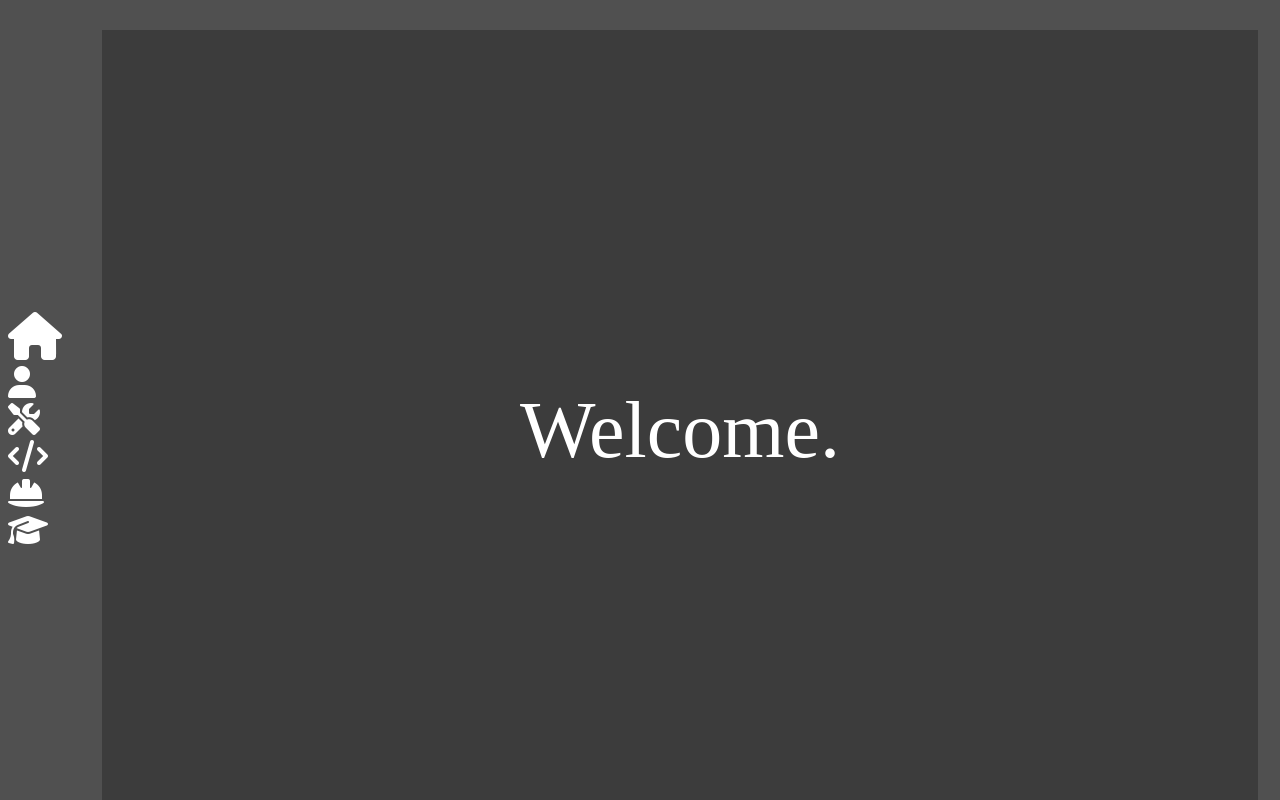
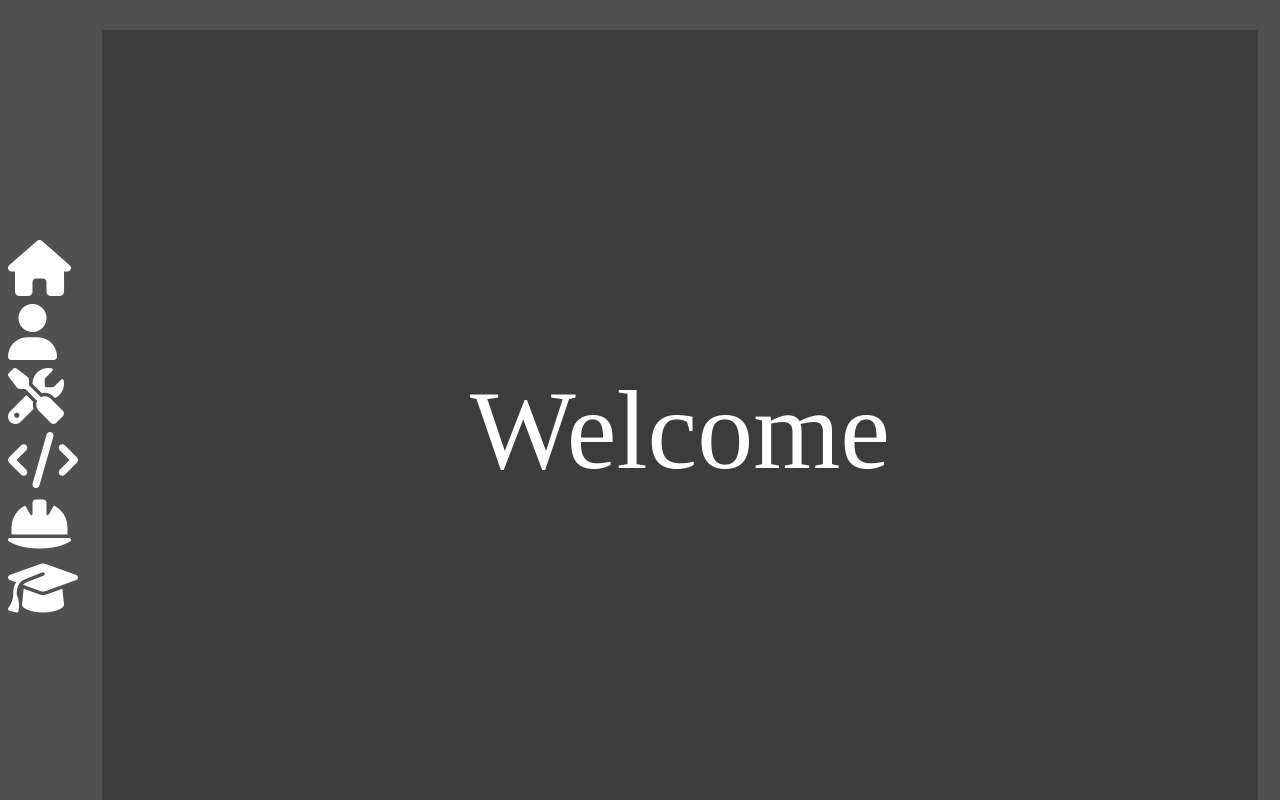
Before and after one commit to Boland-Unfug/Firebase-CV, a website: page public/content.html in a window 1280 px wide. Shown: the top 800 px of the page. Drawn offline with nearby package versions, Linux system fonts and the light colour scheme.

Commit message:
minor fixes

```diff
--- a/public/content.html
+++ b/public/content.html
@@ -37,8 +37,8 @@
         <a href="#education" class="navlink"><i class="fa-solid fa-graduation-cap"></i></a>
     </div>
     <div id="content">
-        <div class="page" id="menu">
-            Welcome.
+        <div class="page " id="menu">
+            Welcome
         </div>
         <div class="page" id="description">
 
@@ -52,8 +52,7 @@
                     <!-- on click opens an email composing to boland.unfug@gmail.com-->
                     <i class="fa-solid fa-phone" id="phone"></i>
                     <!-- on click or hover shows phone number-->
-                    <a href="https://www.linkedin.com/in/boland-unfug-00a777213/" target="_blank"
-                    ><i
+                    <a href="https://www.linkedin.com/in/boland-unfug-00a777213/" target="_blank"><i
                             class="fa-brands fa-linkedin"></i></a>
                     <!-- on click opens my linkedin-->
                 </div>
@@ -120,17 +119,15 @@
             </div>
             <div class="item" id="projectcontainer">
                 <div class="project">
-                    <a href="https://github.com/BolandUnfug" target="_blank"
-                    ></i>
+                    <a href="https://github.com/BolandUnfug" target="_blank">
                         Current Projects</a>
 
                 </div>
                 <div class="project">
-                    <a
-                        href="https://github.com/BolandUnfug/College-Projects/tree/master/Python%20Projects/Visualizations" target="_blank"
->
-                            Best Project
-                        </a>
+                    <a href="https://github.com/BolandUnfug/College-Projects/tree/master/Python%20Projects/Visualizations"
+                        target="_blank">
+                        Best Project
+                    </a>
                 </div>
             </div>
         </div>
@@ -140,35 +137,42 @@
                 <div class="title">Ouray Hotsprings Lifeguard</div>
                 <div class="description">
                     I had the opportunity to work at the local hotsprings, where I became lifeguard and cpr certified.
-                    I also gained valuable skills involving teamwork and communication, and an overall better understanding of work environments.
-                      </div>
+                    I also gained valuable skills involving teamwork and communication, and an overall better
+                    understanding of work environments.
+                </div>
             </div>
             <div class="item">
                 <div class="date">Summer 2018 - Summer 2019</div>
                 <div class="title">Minecraft Server CoHost</div>
                 <div class="description">
                     My interest in minecraft led me to create a minecraft server from scratch with a friend of mine.
-                    I assisted with hosting, moderation, development, and building, which gave me a wide range of skills.
-                    This includes an understanding of online server management, online conflict moderation, and minecraft mod development.
+                    I assisted with hosting, moderation, development, and building, which gave me a wide range of
+                    skills.
+                    This includes an understanding of online server management, online conflict moderation, and
+                    minecraft mod development.
                 </div>
             </div>
             <div class="item">
                 <div class="date">Summer 2020 - Winter 2020</div>
                 <div class="title"> Coding with Kids Teacher</div>
                 <div class="description">
-                    Using my skills in mod development, I turned to teaching others how to code through fun minecraft modifications.
+                    Using my skills in mod development, I turned to teaching others how to code through fun minecraft
+                    modifications.
                     I taught a wide variety of ages, from kindergarten to 8th grade.
-                    Running a classroom improved my listening skills, patience, and my ability to communicate larger ideas.
-                    </div>
+                    Running a classroom improved my listening skills, patience, and my ability to communicate larger
+                    ideas.
+                </div>
 
             </div>
             <div class="item">
                 <div class="date">June 2017 - June 2018</div>
                 <div class="title"> Denver Public Library Volunteer</div>
                 <div class="description">
-                    My first real job involved me planning and managing two events at my local library, Wednsday art club and Friday Game night.
-                    I was put in charge of the art club, planning out projects, organizing supplies, and entertaining participants.
-                    </div>
+                    My first real job involved me planning and managing two events at my local library, Wednsday art
+                    club and Friday Game night.
+                    I was put in charge of the art club, planning out projects, organizing supplies, and entertaining
+                    participants.
+                </div>
             </div>
         </div>
         <div class="experience page" id="education">
@@ -177,7 +181,8 @@
                 <div class="title">New College of Florida</div>
                 <div class="description">
                     This is my primary university, where I am working towards a degree in computer science.
-                    NCF being a liberal arts college provides me a unique perspective and flexible skill toolbox, while its status as an honors college maintains a level of difficulty.
+                    NCF being a liberal arts college provides me a unique perspective and flexible skill toolbox, while
+                    its status as an honors college maintains a level of difficulty.
                 </div>
             </div>
             <div class="item">
@@ -185,7 +190,8 @@
                 <div class="title">Community College of Denver</div>
                 <div class="description">
                     CEC allowed me to participate directly in college classes.
-                    This allowed me to take several core classes in high school, allowing me to focus on computer science later.
+                    This allowed me to take several core classes in high school, allowing me to focus on computer
+                    science later.
                     - TODO
                 </div>
             </div>
@@ -195,7 +201,8 @@
                 <div class="description">
                     In order to broaden my horizons further, I decided to take a semester abroad.
                     Studying in London provided many new challenges, both in school and out.
-                    It showed me new ways to live and learn, different cultures and beliefs, and taught me self - reliance.
+                    It showed me new ways to live and learn, different cultures and beliefs, and taught me self -
+                    reliance.
                 </div>
             </div>
             <div class="item">
@@ -203,8 +210,10 @@
                 <div class="title">CEC Early College</div>
                 <div class="description">
                     In search for a better school, I changed high schools between 9th and 10th grade.
-                    CEC Early College provided a better, more fulfilling experience, while also allowing for early college enrollment.
-                    This is where I really started to program, taking a two year video game design course in c++ and python development.
+                    CEC Early College provided a better, more fulfilling experience, while also allowing for early
+                    college enrollment.
+                    This is where I really started to program, taking a two year video game design course in c++ and
+                    python development.
                 </div>
             </div>
         </div>
--- a/public/scripts.js
+++ b/public/scripts.js
@@ -4,34 +4,44 @@ Decided to scrap the previous scripts.
 I improved by learning jQuery, and then redesigning my icon scrolling function
 */
 
-$(document).ready(function(){
-    $(document).scroll(function() {
+
+/*
+This function ensures that the navigation bar icons correlate to the current page
+*/
+$(document).ready(function(){ // once the page is loaded
+    $(document).scroll(function() { //when the page scrolls
         pages = document.getElementsByClassName("page");
-        links = document.getElementsByClassName("link");
-        for(var i = 0; i < 6; i++){
-            links[i].className = links[i].className.replace(" current", "")
-            if(checkVisible(pages[i]) == true){
-                // $(pages[i]).css("background-color", "green");
-                //pages[i].className += " current";
+        links = document.getElementsByClassName("navlink");
+        for(var i = 0; i < 6; i++){ // there are 6 pages, easier to manually input
+            links[i].className = links[i].className.replace(" current", "") //resets app pages
+            if(checkVisible(pages[i]) == true){ // checks current page and sets it to current
                 links[i].className+= " current";
             }
         }
     });
 });
 
-// credit to Brien Foss https://stackoverflow.com/questions/5353934/check-if-element-is-visible-on-screen
+/*
+credit to Brien Foss https://stackoverflow.com/questions/5353934/check-if-element-is-visible-on-screen
+This function does a basic check to see if the chosen element is on the screen
+*/
 function checkVisible(elm) {
-    var rect = elm.getBoundingClientRect();
+    var rect = elm.getBoundingClientRect(); //gets the bounding box of the element
     var viewHeight = Math.max(document.documentElement.clientHeight, window.innerHeight);
+    //gets the height of the viewport, prioritizes largest height
     var rectHeight = rect.height * .25;
+    // changes the area of the screen being measured, used for animation smoothness
     return !(rect.bottom - rectHeight < 0 || rect.top - viewHeight + rectHeight >= 0);
+    // returns elements whose coordinates are not outside of the screen height
   }
 
 
 // copies phone number to clipboard
     $(document).ready(function(){
-        $("#phone").click(function(){
+        $("#phone").click(function(){// when the element is clicked
+            //copy phone number to clipboard
             navigator.clipboard.writeText("(970)-318-9469").then(() => {
+                //send an alert depending on success or failure
                 alert("Copied the text: (970)-318-9469");
               }, () => {
                 alert("failed to copy the text: (970)-318-9469");
@@ -39,7 +49,9 @@ function checkVisible(elm) {
             };
         })
     });
+
 //copies email to clipboard
+// identical to above except different text
     $(document).ready(function(){
         $("#email").click(function(){
             navigator.clipboard.writeText("booglebeaste@gmail.com").then(() => {
@@ -50,3 +62,9 @@ function checkVisible(elm) {
             };
         })
     });
+
+
+        $("#menu").ready(function(){ // runs if menu is ready
+            menu = document.getElementById("menu"); //gets menu element
+            menu.className += "loaded"; // adds loaded class, triggering animation
+        })
--- a/public/styles/desktop_styles.css
+++ b/public/styles/desktop_styles.css
@@ -26,10 +26,12 @@ animations
 
     .navlink {
         font-size: 200%;
+        transition: font-size 100ms ease;
     }
 
     .navlink.current {
-        font-size: 300%;
+
+        font-size: 350%;
     }
 
     /* General Content styling */
@@ -43,13 +45,6 @@ animations
         /* figure out how to make the gap between each box the same as between box and border */
         width: 40%;
         height: 40%;
-    }
-
-    img {
-        width: 100%;
-        height: 100%;
-        object-fit: cover;
-        /*TODO*/
     }
 
 
--- a/public/styles/master_styles.css
+++ b/public/styles/master_styles.css
@@ -88,3 +88,20 @@ a:hover {
     text-align: justify;
     font-size: 100%;
 }
+
+#menu {
+
+opacity: 0;
+transition: opacity 5000ms ease;
+}
+
+#menu.loaded {
+    font-size: 700%;
+    opacity: 1;
+}
+
+img {
+    width:100%;
+    height: 100%;
+    object-fit: cover;
+}
--- a/public/styles/mobile_styles.css
+++ b/public/styles/mobile_styles.css
@@ -37,12 +37,9 @@ A css file for mobile specific stylings
         height: 20%;
     }
 
-    img {
-        width:100%;
-        height: 100%;
-        object-fit: cover;
-    }
+
     /* Specific Content styling */
+
 
     #menu {
         align-items: center;
```
Also changed, not shown: public/images/minimalist-code-wallpaper.png.
